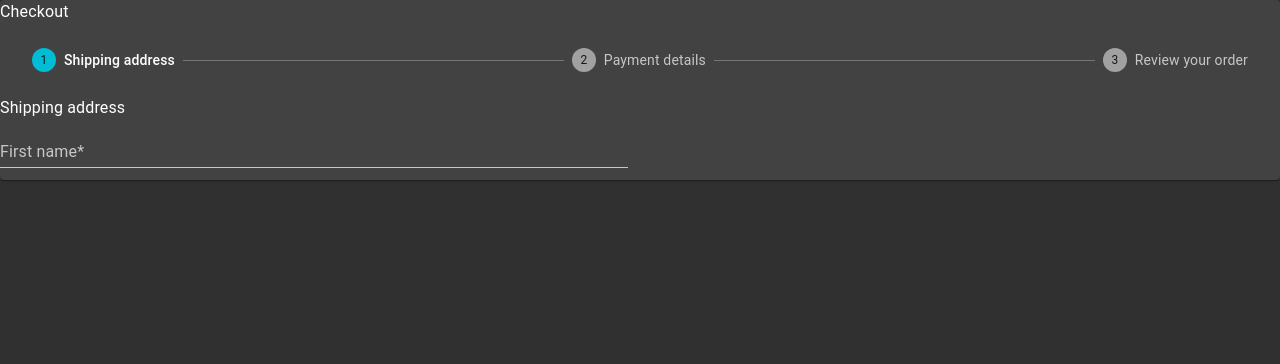
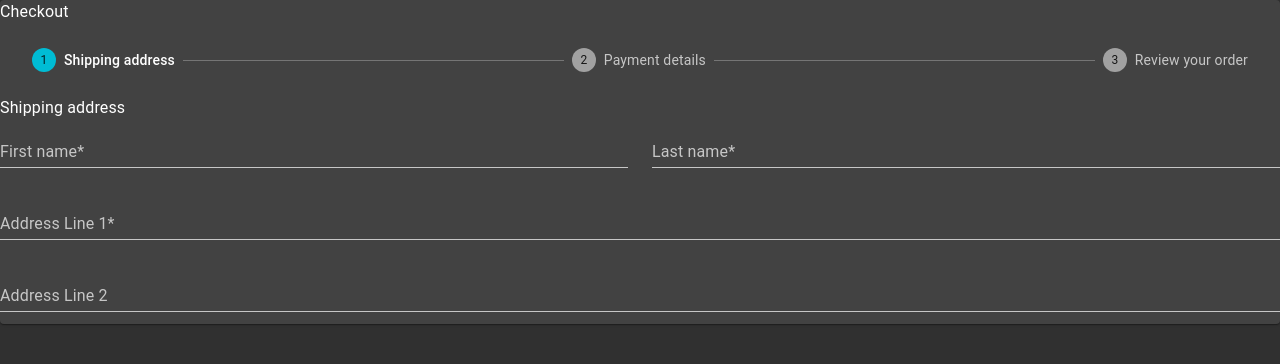
Before and after one commit to joelrdz/yt_react-formik-yup-mui-ts, a React (Create React App) app: page / in a window 1280 px wide. Shown: the top 364 px of the page. Built offline with nearby package versions, Linux system fonts and the light colour scheme.

Commit message:
AddressForm: adding extra fields

```diff
--- a/src/components/organisms/forms/address-form.tsx
+++ b/src/components/organisms/forms/address-form.tsx
@@ -11,6 +11,9 @@ const AddressForm: FC<PropsType> = props => {
   const {
     formField: {
       firstName,
+      lastName,
+      address1,
+      address2,
     }
   } = props;
 
@@ -27,6 +30,33 @@ const AddressForm: FC<PropsType> = props => {
             }}
           />
         </Grid>
+        <Grid item xs={12} sm={6}>
+          <InputField
+            defaultProps={{
+              name: lastName.name,
+              label: lastName.label,
+              fullWidth: true,
+            }}
+          />
+        </Grid>
+        <Grid item xs={12}>
+          <InputField
+            defaultProps={{
+              name: address1.name,
+              label: address1.label,
+              fullWidth: true,
+            }}
+          />
+        </Grid>
+        <Grid item xs={12}>
+          <InputField
+            defaultProps={{
+              name: address2.name,
+              label: address2.label,
+              fullWidth: true,
+            }}
+          />
+        </Grid>
       </Grid>
     </div>
   );
--- a/src/utils/initial-values.ts
+++ b/src/utils/initial-values.ts
@@ -5,6 +5,7 @@ const {
     firstName,
     lastName,
     address1,
+    address2,
     city,
     zipcode,
     country,
@@ -20,6 +21,7 @@ export default {
   [firstName.name]: "",
   [lastName.name]: "",
   [address1.name]: "",
+  [address2.name]: "",
   [city.name]: "",
   [zipcode.name]: "",
   [country.name]: "",
```
